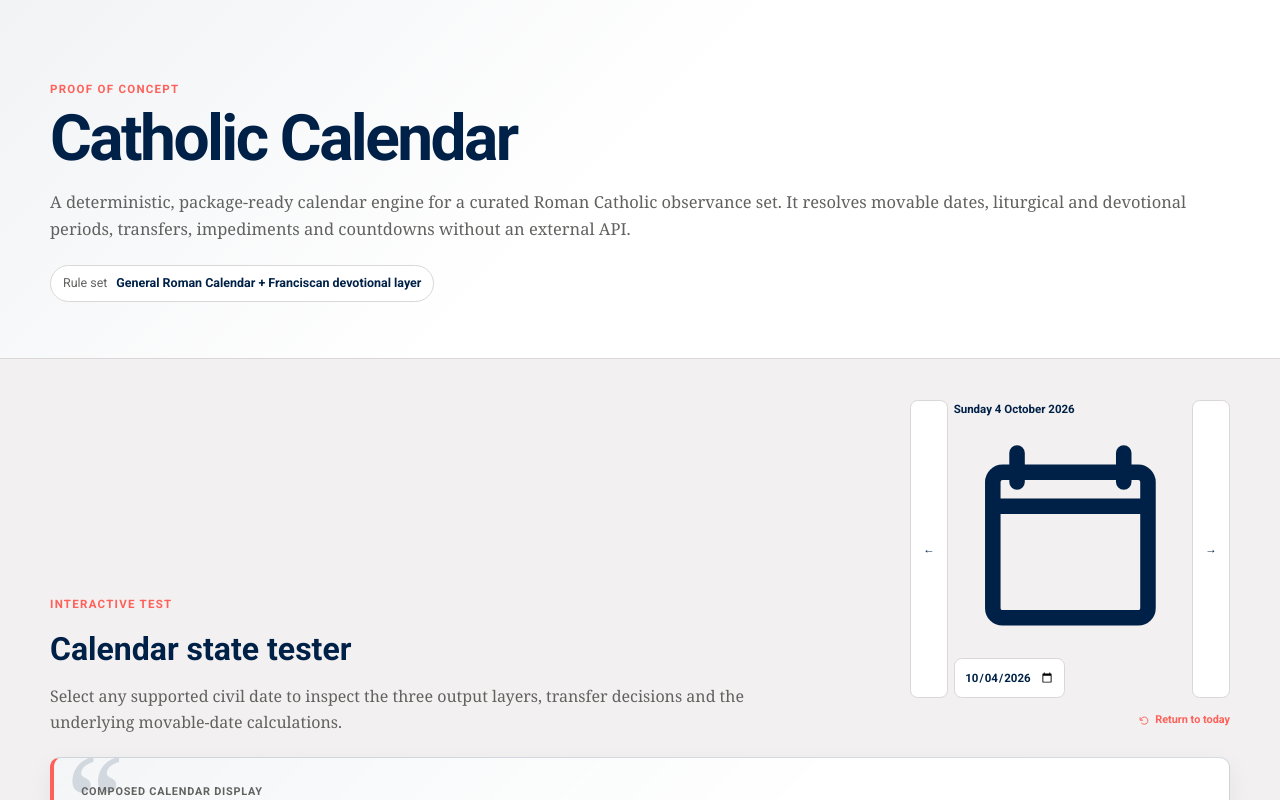
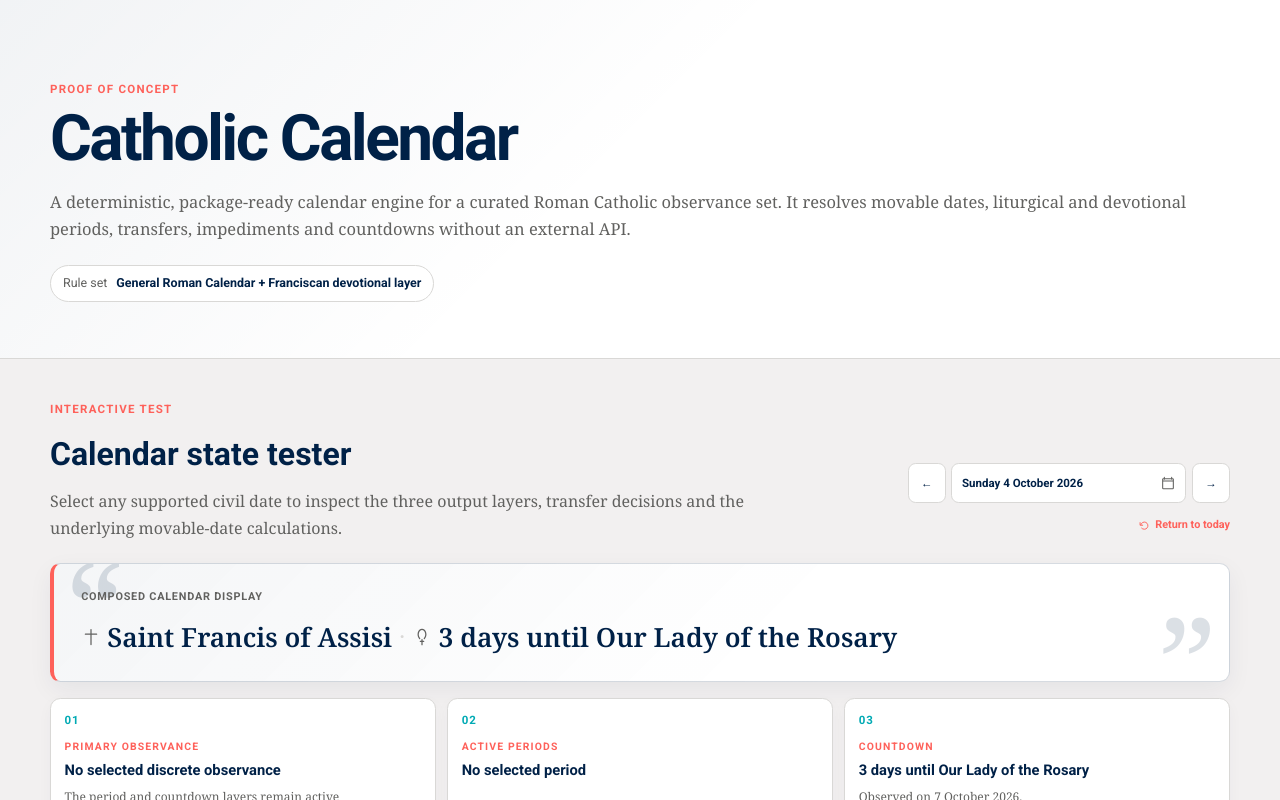
Before and after one commit to bgonzalezbustamante/catholic-calendar, a Next.js app: page / in a window 1280 px wide. Shown: the top 800 px of the page. Built offline with nearby package versions, Linux system fonts and the light colour scheme.

Commit message:
style: format the inline calendar date picker

```diff
--- a/app/globals.css
+++ b/app/globals.css
@@ -162,19 +162,13 @@ h1 {
   font-weight: 700;
 }
 
-.date-control > label {
-  justify-self: end;
-  text-align: right;
-}
-
 .date-control-row {
   display: grid;
-  grid-template-columns: 38px minmax(160px, 1fr) 38px;
+  grid-template-columns: 38px minmax(235px, 1fr) 38px;
   gap: 0.35rem;
 }
 
 .date-control button,
-.date-control input,
 .year-pagination button,
 .year-current-button {
   min-height: 40px;
@@ -189,8 +183,49 @@ h1 {
   font-weight: 700;
 }
 
-.date-control input {
+.date-picker-field {
+  position: relative;
+  min-height: 40px;
+  display: flex;
+  align-items: center;
+  justify-content: space-between;
+  gap: 0.65rem;
+  overflow: hidden;
+  border: 1px solid var(--stone);
+  border-radius: 0.48rem;
+  background: var(--paper);
   padding: 0.42rem 0.6rem;
+  color: var(--blue);
+  cursor: pointer;
+  white-space: nowrap;
+}
+
+.date-picker-field:focus-within {
+  outline: 2px solid var(--aqua);
+  outline-offset: 2px;
+}
+
+.date-picker-field > span {
+  min-width: 0;
+  overflow: hidden;
+  text-overflow: ellipsis;
+}
+
+.date-picker-icon {
+  width: 1rem;
+  height: 1rem;
+  flex: 0 0 1rem;
+  color: var(--ash);
+}
+
+.date-picker-field input {
+  position: absolute;
+  inset: 0;
+  width: 100%;
+  height: 100%;
+  border: 0;
+  opacity: 0;
+  cursor: pointer;
 }
 
 .today-button {
@@ -219,20 +254,6 @@ h1 {
   width: 0.78rem;
   height: 0.78rem;
   flex: 0 0 0.78rem;
-}
-
-.composed-display-date {
-  display: flex;
-  justify-content: flex-end;
-  gap: 0.28rem;
-  margin: -0.55rem 0 1rem;
-  color: var(--ash);
-  font-family: var(--font-roboto), Arial, sans-serif;
-  font-size: 0.68rem;
-}
-
-.composed-display-date strong {
-  color: var(--blue);
 }
 
 .state-quotation {
@@ -1040,10 +1061,6 @@ tbody tr:last-child td {
     width: 100%;
   }
 
-  .date-control > label {
-    justify-self: end;
-  }
-
   .year-control {
     justify-items: stretch;
   }
```
